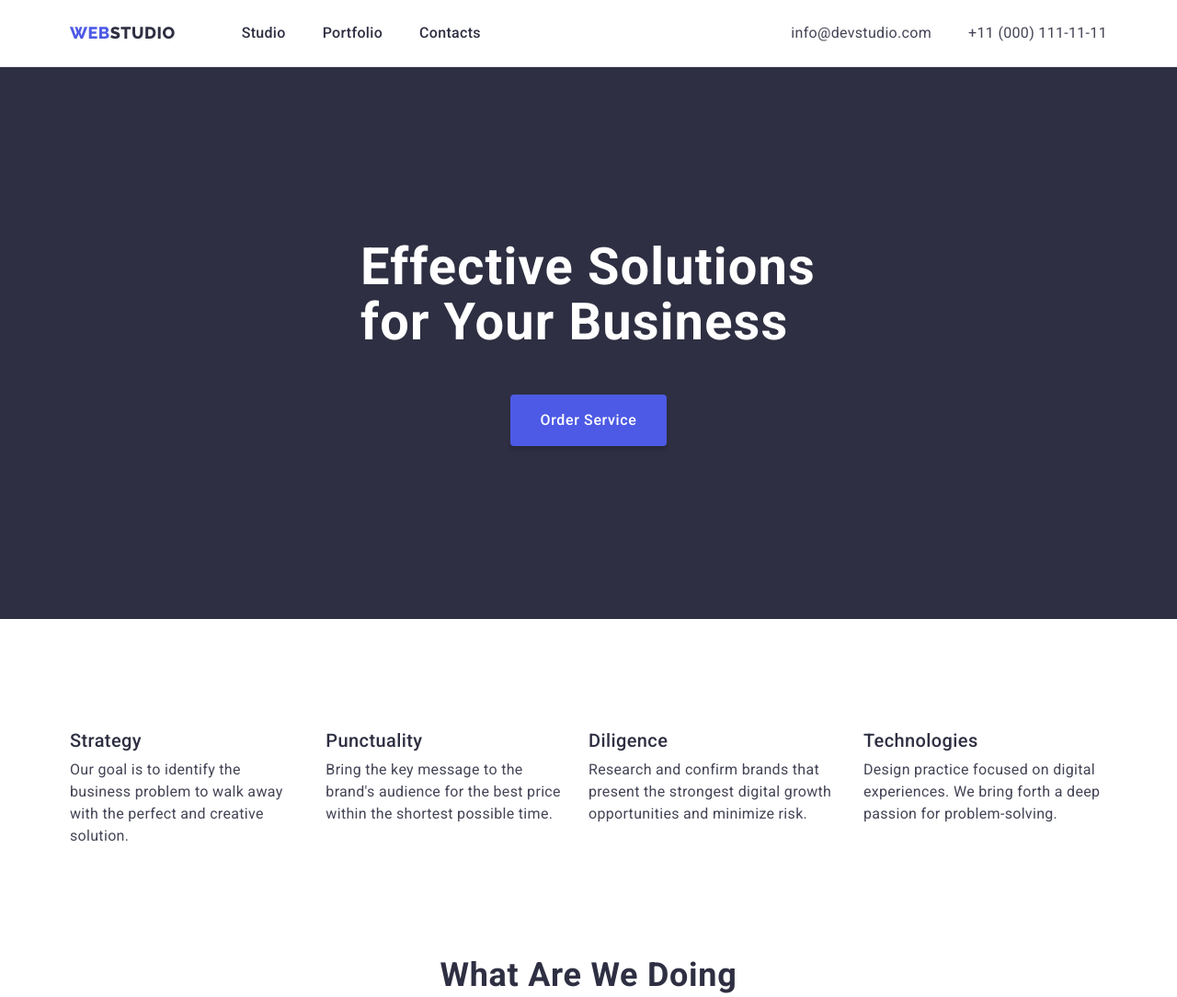
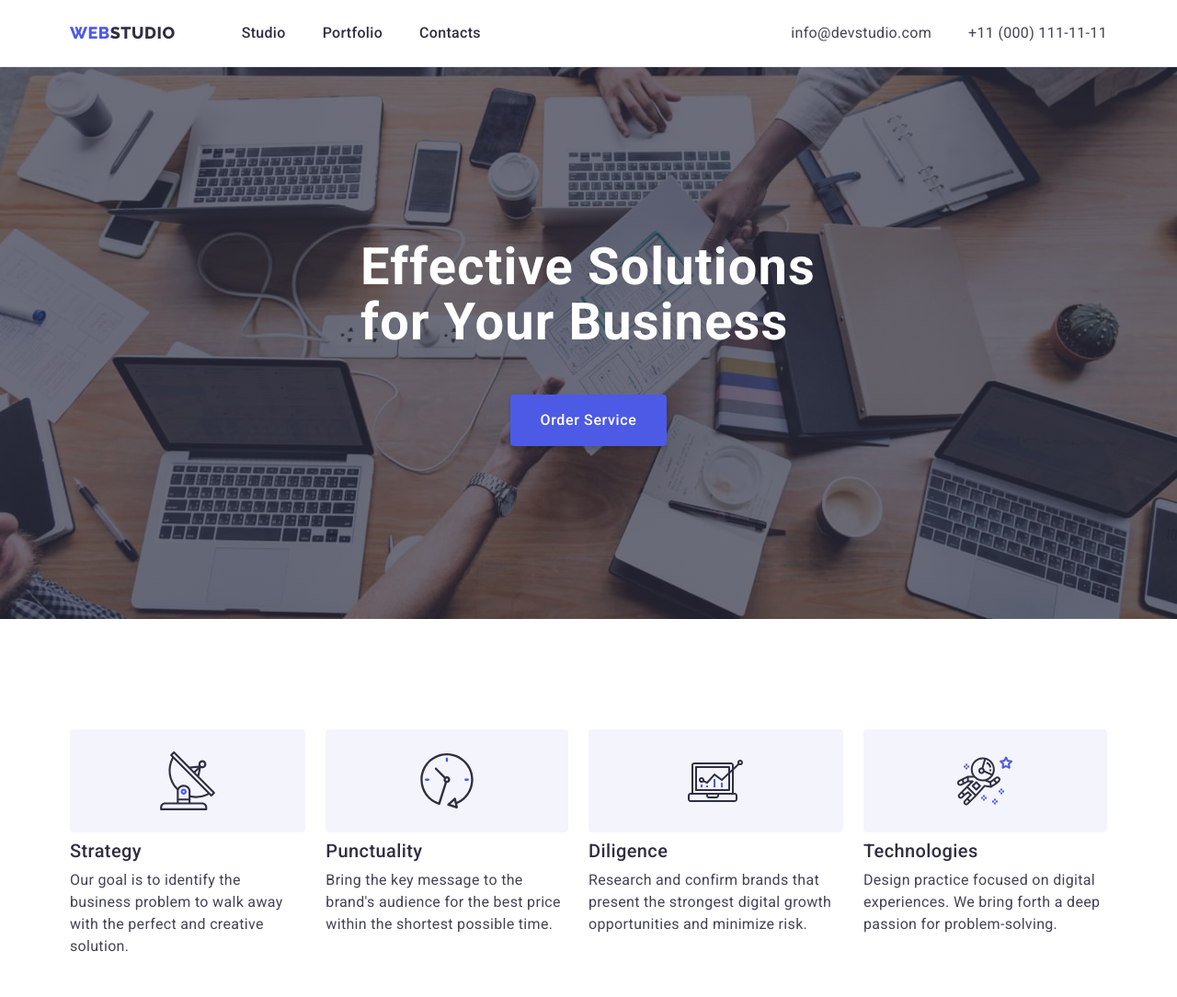
Before and after one commit to boomsik/goit-markup-hw-04, a plain HTML site: page index.html in a window 1280 px wide. Shown: the top 1084 px of the page at 92% size. Drawn offline with Linux system fonts and the light colour scheme.

Commit message:
Work-with-svg

```diff
--- a/css/styles.css
+++ b/css/styles.css
@@ -144,9 +144,14 @@ color: var(--little-text);
 /* --------------EFFECTIVE-------------- */
 
 .effective {
+margin: 0 auto;
 padding-top: 188px;
 padding-bottom: 188px;
+max-width: 1440px;
 background: var(--big-text);
+background-image: linear-gradient(rgba(46, 47, 66, 0.7), rgba(46, 47, 66, 0.7) 100%), url(../images/people-office.jpg);
+background-repeat: no-repeat;
+background-position: center;
 }
 
 .effective-title {
@@ -221,6 +226,21 @@ padding-bottom: 120px;
  .opportunities-item:last-child {
      margin-right: 0;
  }
+
+.opportunities-icons{
+    display: flex;
+    justify-content: center;
+    align-items: center;
+    margin-bottom: 8px;
+    background-color: var(--color-bg-team);
+    border-radius: 4px;
+}
+
+.opportunities-icons svg {
+    display: block;
+    max-width: 60px;
+    max-height: 112px;
+}
 
 .opportunities-subtitle {
     margin: 0;
--- a/index.html
+++ b/index.html
@@ -60,21 +60,41 @@
 <h2 class="visually-hidden">opportunities</h2>
 <ul class="opportunities-list">
     <li class="opportunities-item">
+        <div class="opportunities-icons">
+         <svg>
+            <use href="./images/icons/symbol-defs.svg#Antenna"></use>
+         </svg>
+        </div>
         <h3 class="opportunities-subtitle">Strategy </h3>
         <p class="opportunities-text">Our goal is to identify the business
             problem to walk away with the perfect and creative solution.</p>
     </li>
     <li class="opportunities-item">
+        <div class="opportunities-icons">
+            <svg>
+                <use href="./images/icons/symbol-defs.svg#Clock"></use>
+            </svg>
+        </div>
         <h3 class="opportunities-subtitle"> Punctuality</h3>
         <p class="opportunities-text">Bring the key message to the brand's audience for the best price within the
             shortest possible time.</p>
     </li>
     <li class="opportunities-item">
+        <div class="opportunities-icons">
+            <svg>
+                <use href="./images/icons/symbol-defs.svg#pc"></use>
+            </svg>
+        </div>
         <h3 class="opportunities-subtitle"> Diligence</h3>
         <p class="opportunities-text">Research and confirm brands that present the strongest digital growth
             opportunities and minimize risk.</p>
     </li>
     <li class="opportunities-item">
+        <div class="opportunities-icons">
+            <svg>
+                <use href="./images/icons/symbol-defs.svg#astronaut"></use>
+            </svg>
+        </div>
         <h3 class="opportunities-subtitle"> Technologies</h3>
         <p class="opportunities-text">Design practice focused on digital experiences. We bring forth a deep passion for
             problem-solving.</p>
@@ -114,6 +134,28 @@
         <img class="team-img" src="./images/facemanfirst.jpg" alt="firstman" width="264" height="260">
         <h3 class="team-subtitle">Mark Guerrero</h3>
         <p class="team-text">Product Designer</p>
+        <ul class="social-list">
+            <li class="social-item">
+               <a class="social-link" href="https://www.instagram.com/">
+
+               </a>
+            </li>
+            <li class="social-item">
+               <a class="social-link" href="https://twitter.com/">
+
+               </a>
+            </li>
+            <li class="social-item">
+               <a class="social-link" href="https://uk-ua.facebook.com/">
+
+               </a>
+            </li>
+            <li class="social-item">
+               <a class="social-link" href="https://ua.linkedin.com/">
+
+               </a>
+            </li>
+        </ul>
     </li>
 
     <li class="team-item">
```
Also changed, not shown: images/icons/Antenna.svg (added), images/icons/Clock.svg (added), images/icons/astronaut.svg (added), images/icons/brand.svg (added), images/icons/company-two.svg (added), images/icons/company.svg (added), images/icons/companytag.svg (added), images/icons/facebook.svg (added), images/icons/foster.svg (added), images/icons/instagram.svg (added), images/icons/linkedin.svg (added), images/icons/pc.svg (added), images/icons/symbol-defs.svg (added), images/icons/twitter.svg (added), 2 more files.
